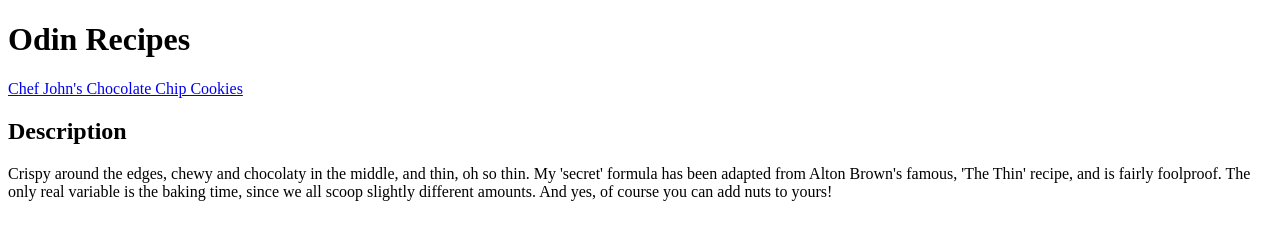
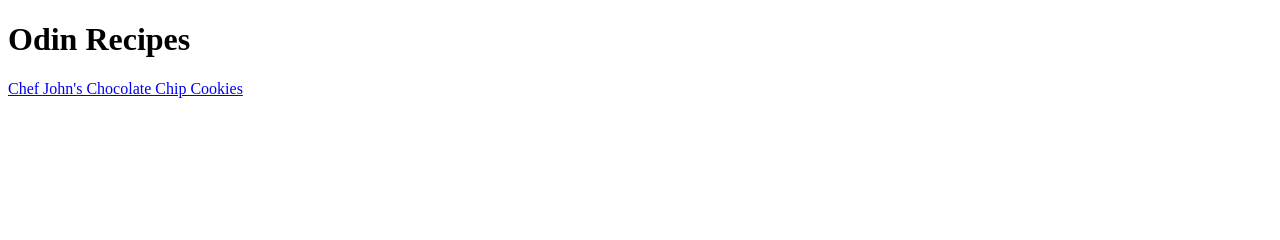
Before and after one commit to Senpia368/odin-recipes, a plain HTML site: page index.html in a window 1280 px wide. Drawn offline with Linux system fonts and the light colour scheme.

Commit message:
Moved description to the recipe

```diff
--- a/index.html
+++ b/index.html
@@ -9,8 +9,5 @@
 <body>
     <h1>Odin Recipes</h1>
     <a href="./recipes/cc_cookies.html">Chef John's Chocolate Chip Cookies</a>
-    <h2>Description</h2>
-    <p>Crispy around the edges, chewy and chocolaty in the middle, and thin, oh so thin. My 'secret' formula has been adapted from Alton Brown's famous, 'The Thin' recipe, and is fairly foolproof.
-        The only real variable is the baking time, since we all scoop slightly different amounts. And yes, of course you can add nuts to yours!</p>
 </body>
 </html>
```
Also changed, not shown: recipes/cc_cookies.html (+3 -0 lines).
